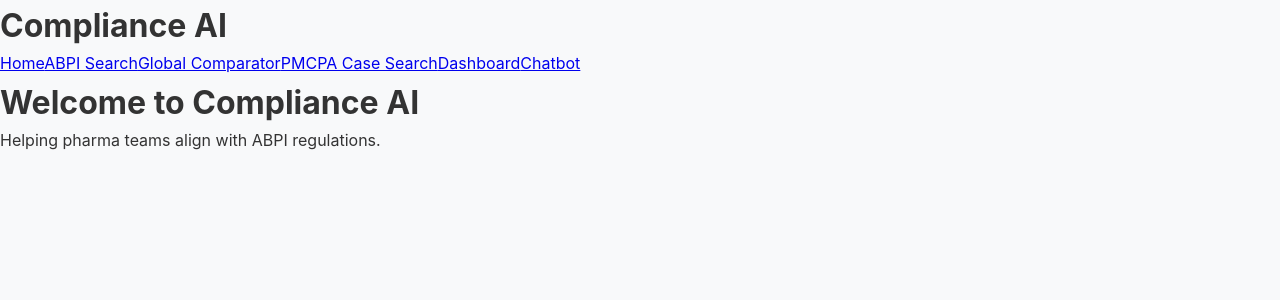
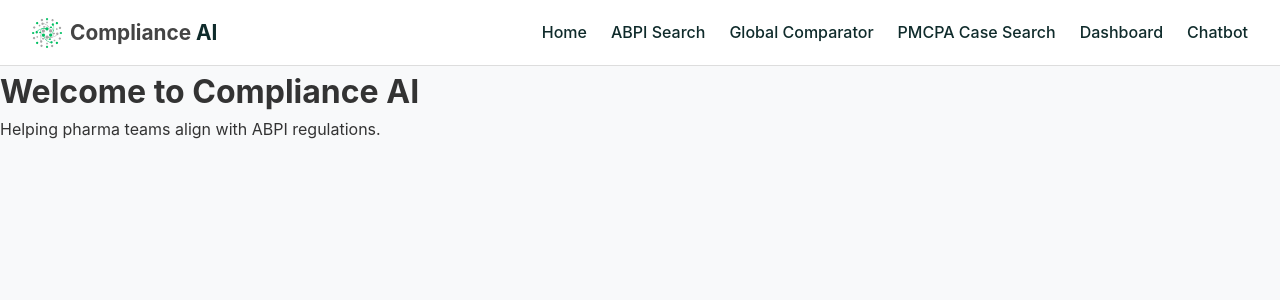
Before and after one commit to cliveross2020/compliance-ai-frontend-cra-1, a React (Create React App) app: page / in a window 1280 px wide. Shown: the top 300 px of the page. Built offline with nearby package versions, Linux system fonts and the light colour scheme.

Commit message:
✨ Update: Add styled Navbar with logo and routes for all main pages

```diff
--- a/src/App.js
+++ b/src/App.js
@@ -7,21 +7,27 @@
 import Home from './pages/Home';
 import Dashboard from './pages/Dashboard';
 import Chatbot from './pages/Chatbot';
+import logo from './assets/CAI Logo 2.png';
 
 function App() {
   return (
     <Router>
       <div className="min-h-screen bg-gray-50 text-gray-900">
-        <header className="bg-green-900 text-white px-6 py-4 shadow-md">
-          <h1 className="text-xl font-bold mb-2">Compliance AI</h1>
-          <nav className="flex flex-wrap gap-4 text-sm">
-            <Link to="/" className="hover:underline">Home</Link>
-            <Link to="/abpi" className="hover:underline">ABPI Search</Link>
-            <Link to="/comparator" className="hover:underline">Global Comparator</Link>
-            <Link to="/cases" className="hover:underline">PMCPA Case Search</Link>
-            <Link to="/dashboard" className="hover:underline">Dashboard</Link>
-            <Link to="/chatbot" className="hover:underline">Chatbot</Link>
-          </nav>
+        <header className="Navbar">
+          <div className="Navbar-brand">
+            <img src={logo} alt="Compliance AI Logo" className="Navbar-logo" />
+            <div className="Navbar-title">
+              <span>Compliance</span> <span>AI</span>
+            </div>
+          </div>
+          <ul className="Navbar-links">
+            <li><Link to="/">Home</Link></li>
+            <li><Link to="/abpi">ABPI Search</Link></li>
+            <li><Link to="/comparator">Global Comparator</Link></li>
+            <li><Link to="/cases">PMCPA Case Search</Link></li>
+            <li><Link to="/dashboard">Dashboard</Link></li>
+            <li><Link to="/chatbot">Chatbot</Link></li>
+          </ul>
         </header>
 
         <main className="p-6">
```
